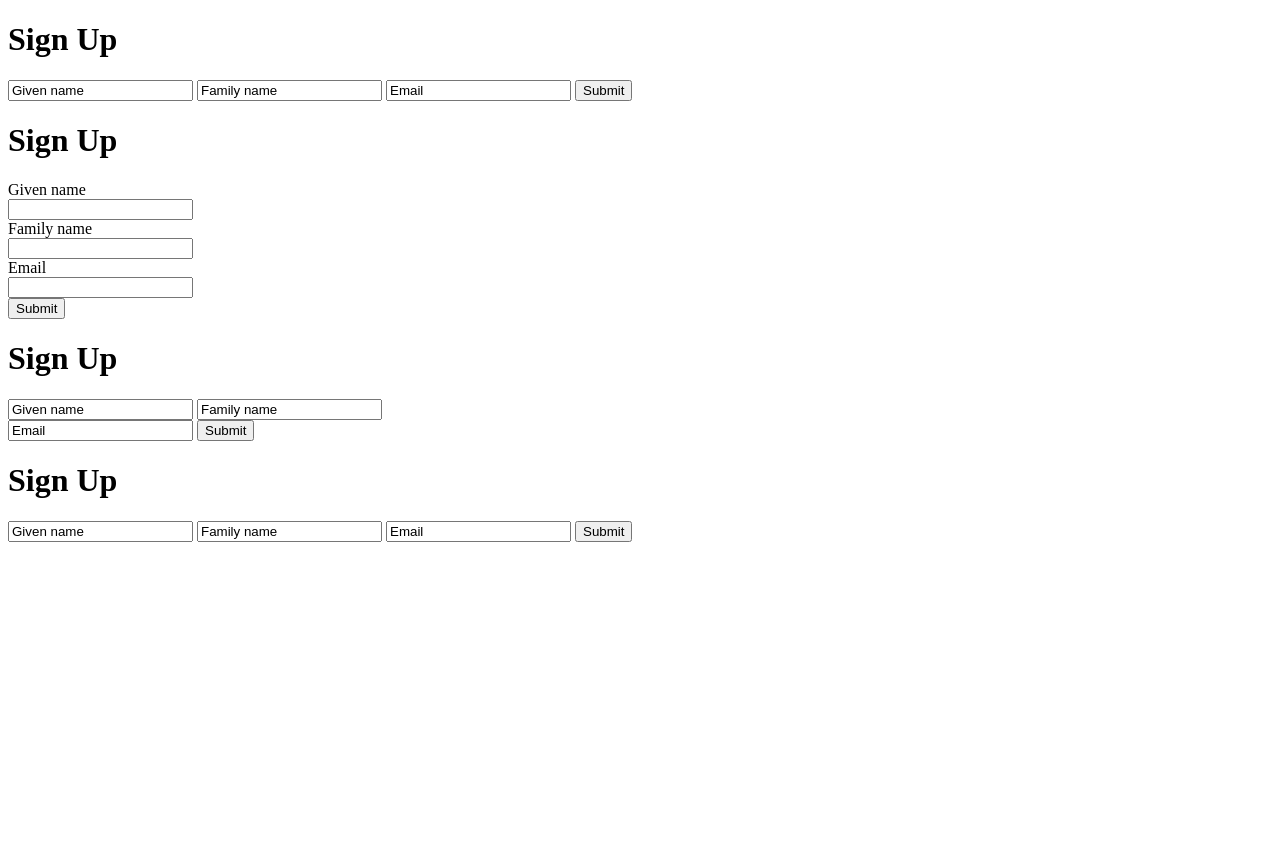
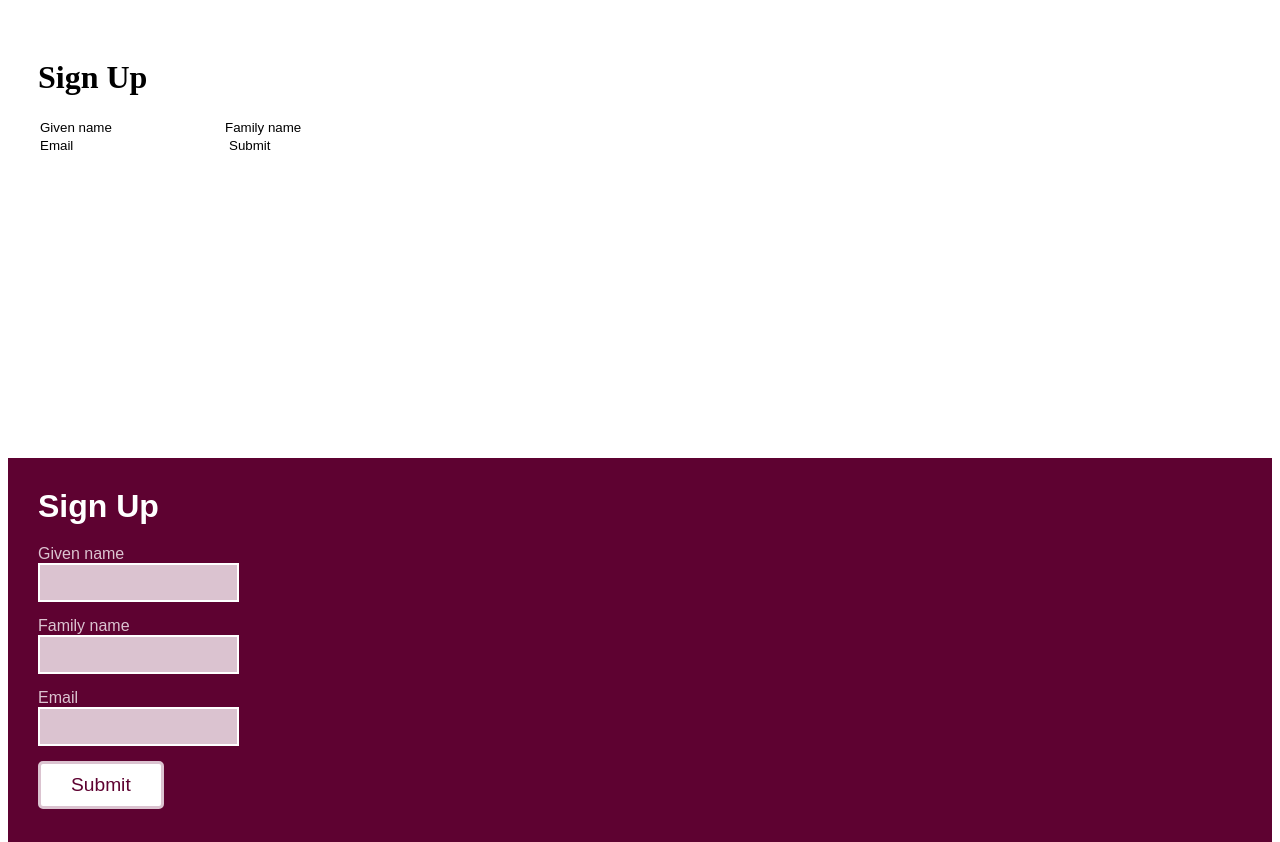
Before and after one commit to Flyhiee/aps, a plain HTML site: page firstfile/signup.html in a window 1280 px wide. Shown: the top 842 px of the page. Before the commit the page ends 800 px from the top, so only its background shows below. Drawn offline with Linux system fonts and the light colour scheme.

Commit message:
signup.html

```diff
--- a/firstfile/signup.html
+++ b/firstfile/signup.html
@@ -3,6 +3,7 @@
 <html lang="en">
     <head>
         <meta charset="utf-8">
+        <link rel="stylesheet" href="signup.css">
     </head>
   <body>
 <div id="uglyForm">
```
